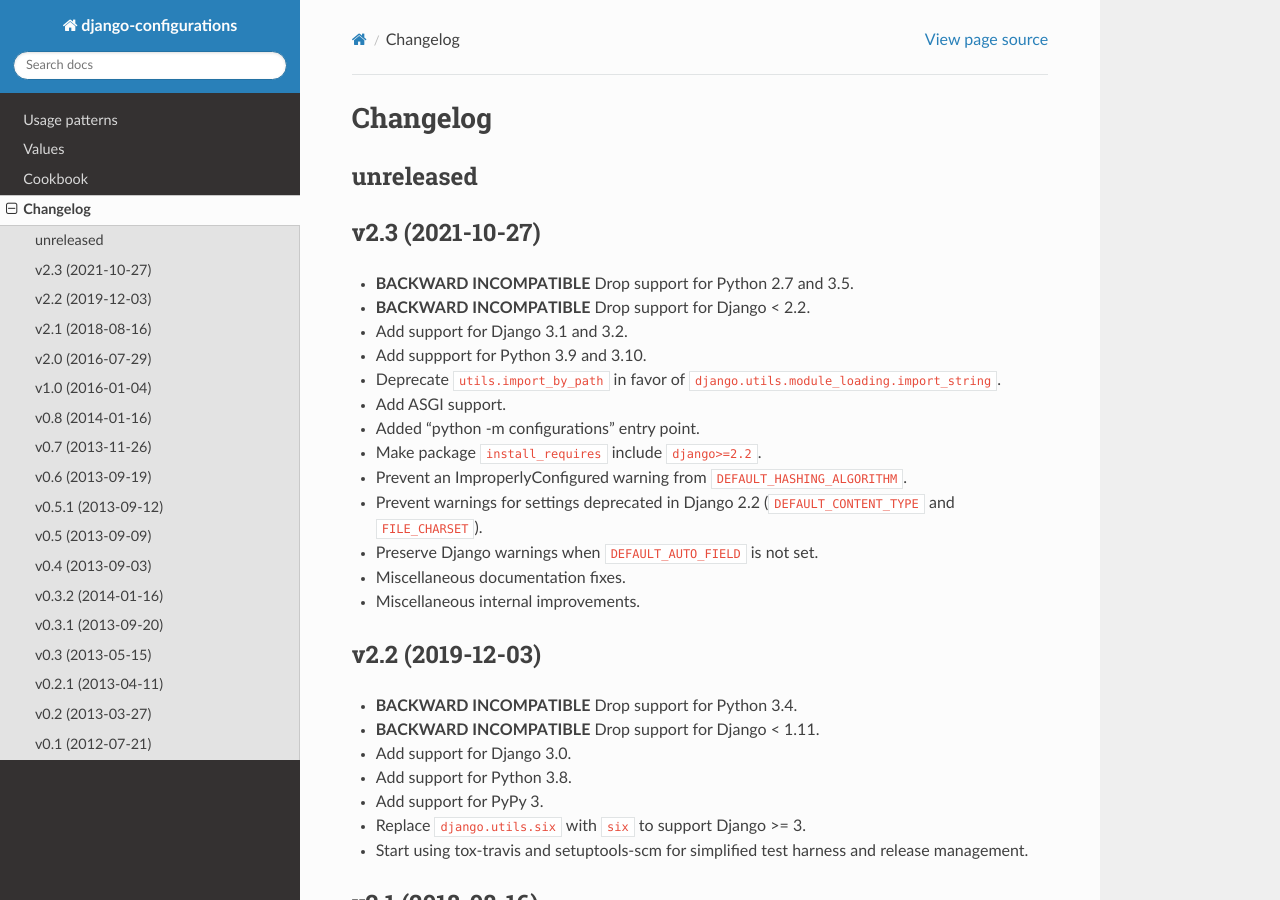
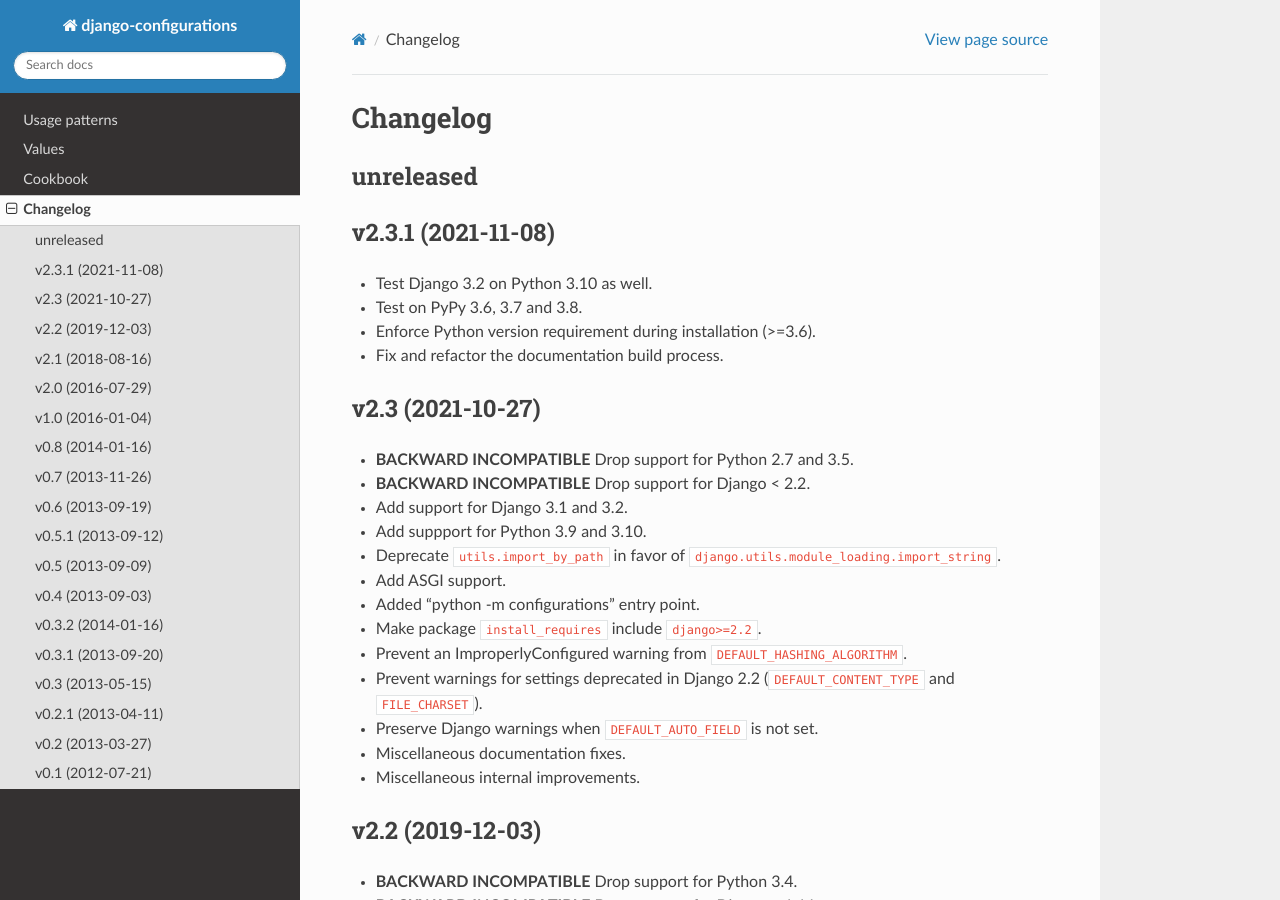
Before and after one commit to jazzband/django-configurations, a Sphinx documentation site: the page built from docs/changes.rst, in a window 1280 px wide and 900 px high. Built offline with Sphinx 7.4.7 and the Read the Docs theme 2.0.0, drawn with Linux system fonts in a browser that asks for light colours; the version number could not be read and is left out.

Commit message:
Update changelog.

```diff
--- a/docs/changes.rst
+++ b/docs/changes.rst
@@ -5,6 +5,17 @@
 
 unreleased
 ^^^^^^^^^^
+
+v2.3.1 (2021-11-08)
+^^^^^^^^^^^^^^^^^^^
+
+- Test Django 3.2 on Python 3.10 as well.
+
+- Test on PyPy 3.6, 3.7 and 3.8.
+
+- Enforce Python version requirement during installation (>=3.6).
+
+- Fix and refactor the documentation build process.
 
 v2.3 (2021-10-27)
 ^^^^^^^^^^^^^^^^^
```
